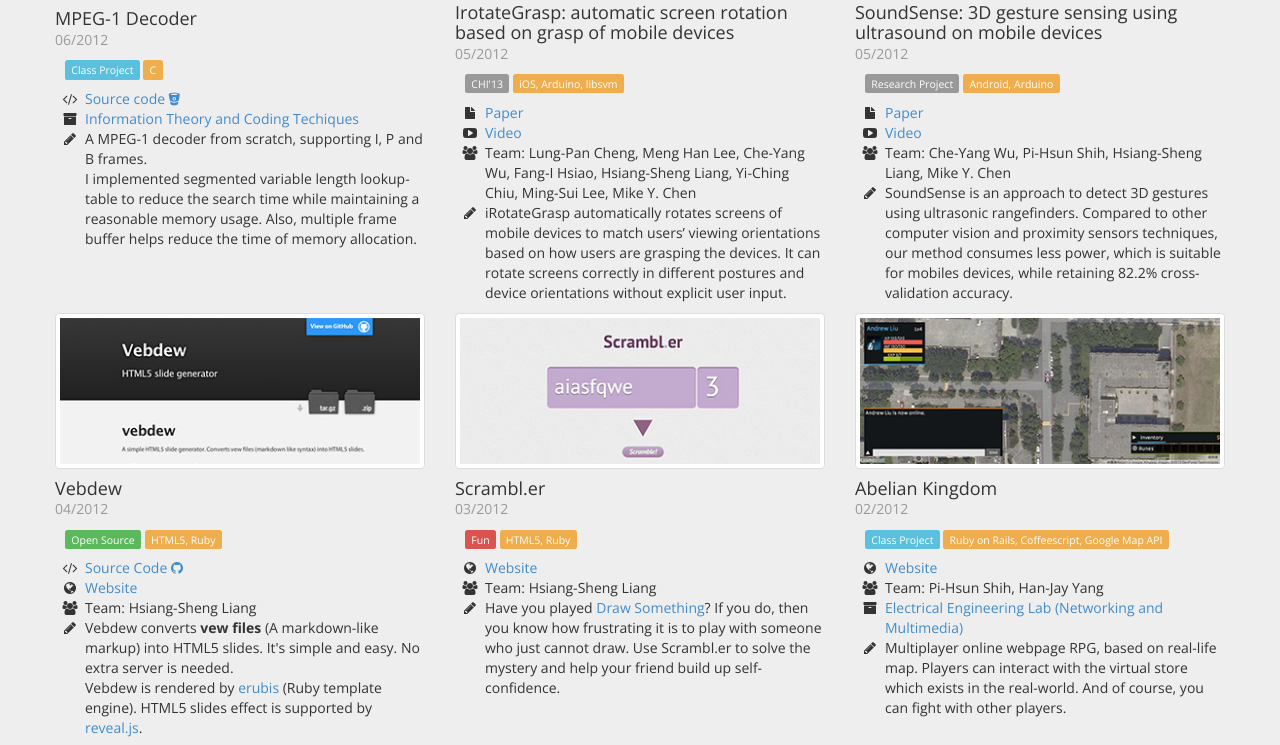
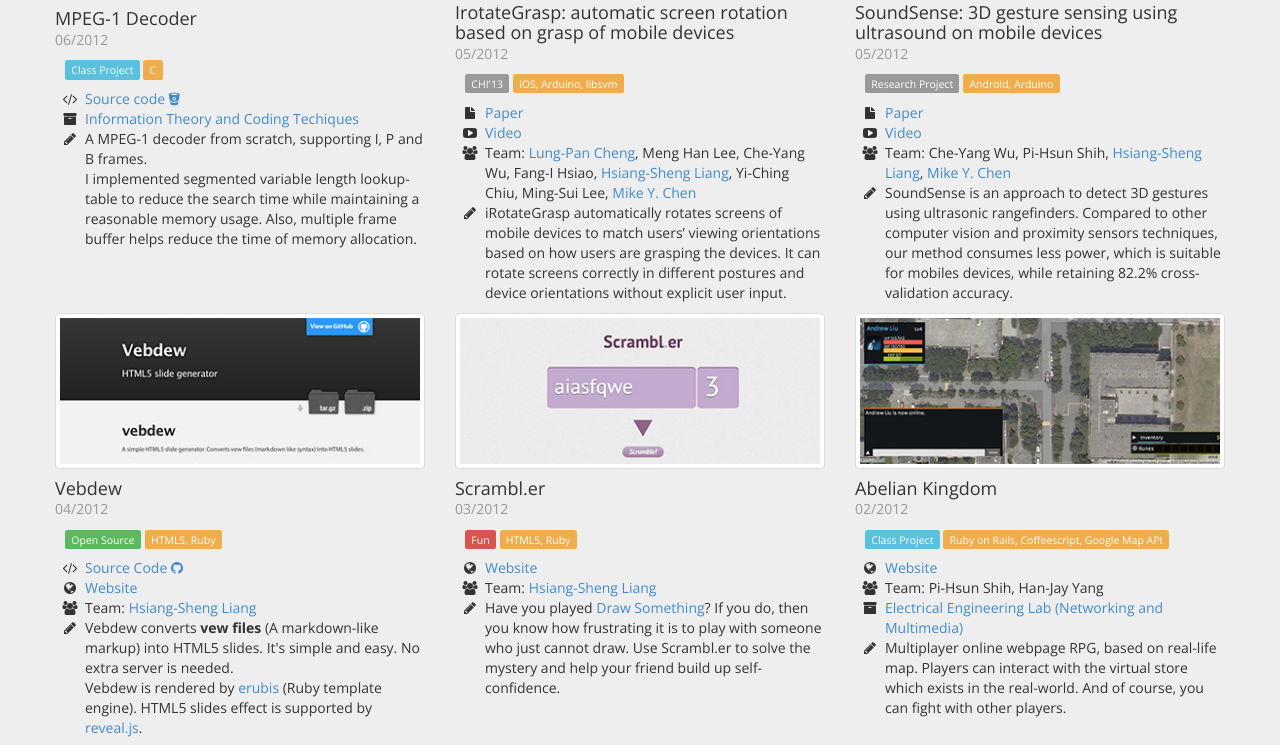
Before and after one commit to andrewytliu/andrewytliu.github.io, a plain HTML site: page index.html in a window 1280 px wide. Shown: the part 1077-1822 px from the top of the page. Drawn offline with nearby package versions, Linux system fonts and the light colour scheme; a script that the page names is missing.

Commit message:
Adding website link

```diff
--- a/index.html
+++ b/index.html
@@ -135,7 +135,7 @@
                 <ul class="list-unstyled icons-ul">
                     <li><i class="icon-li icon-file"></i><a href="http://dl.acm.org/citation.cfm?id=2481424">Paper</a></li>
                     <li><i class="icon-li icon-youtube-play"></i><a href="http://www.youtube.com/watch?v=HkgJDIs2oeY">Video</a></li>
-                    <li><i class="icon-li icon-group"></i>Team: Lung-Pan Cheng, Meng Han Lee, Che-Yang Wu, Fang-I Hsiao, Hsiang-Sheng Liang, Yi-Ching Chiu, Ming-Sui Lee, Mike Y. Chen</li>
+                    <li><i class="icon-li icon-group"></i>Team: <a href="http://xman.tw/">Lung-Pan Cheng</a>, Meng Han Lee, Che-Yang Wu, Fang-I Hsiao, <a href="http://mrorz.github.io/">Hsiang-Sheng Liang</a>, Yi-Ching Chiu, Ming-Sui Lee, <a href="http://mikechen.com/">Mike Y. Chen</a></li>
                     <li><i class="icon-li icon-pencil"></i>iRotateGrasp automatically rotates screens of mobile devices to match users’ viewing orientations based on how users are grasping the devices. It can rotate screens correctly in different postures and device orientations without explicit user input.</li>
                 </ul>
             </div>
@@ -149,7 +149,7 @@
                 <ul class="list-unstyled icons-ul">
                     <li><i class="icon-li icon-file"></i><a href="file/soundsense.pdf">Paper</a></li>
                     <li><i class="icon-li icon-youtube-play"></i><a href="http://www.youtube.com/watch?v=LbwLZFGUo4U">Video</a></li>
-                    <li><i class="icon-li icon-group"></i>Team: Che-Yang Wu, Pi-Hsun Shih, Hsiang-Sheng Liang, Mike Y. Chen</li>
+                    <li><i class="icon-li icon-group"></i>Team: Che-Yang Wu, Pi-Hsun Shih, <a href="http://mrorz.github.io/">Hsiang-Sheng Liang</a>, <a href="http://mikechen.com/">Mike Y. Chen</a></li>
                     <li><i class="icon-li icon-pencil"></i>SoundSense is an approach to detect 3D gestures using ultrasonic rangefinders. Compared to other computer vision and proximity sensors techniques, our method consumes less power, which is suitable for mobiles devices, while retaining 82.2% cross-validation accuracy. </li>
                 </ul>
             </div>
@@ -165,7 +165,7 @@
                 <ul class="list-unstyled icons-ul">
                     <li><i class="icon-li icon-code"></i><a href="https://github.com/eggegg/vebdew">Source Code <i class="icon-github"></i></a></li>
                     <li><i class="icon-li icon-globe"></i><a href="http://andrew-liu.info/vebdew/">Website</a></li>
-                    <li><i class="icon-li icon-group"></i>Team: Hsiang-Sheng Liang</li>
+                    <li><i class="icon-li icon-group"></i>Team: <a href="http://mrorz.github.io/">Hsiang-Sheng Liang</a></li>
                     <li><i class="icon-li icon-pencil"></i>Vebdew converts <b>vew files</b> (A markdown-like markup) into HTML5 slides. It's simple and easy. No extra server is needed.<br>
                     Vebdew is rendered by <a href="http://www.kuwata-lab.com/erubis/">erubis</a> (Ruby template engine). HTML5 slides effect is supported by <a href="http://lab.hakim.se/reveal-js/">reveal.js</a>.</li>
                 </ul>
@@ -179,7 +179,7 @@
                 <span class="label label-warning">HTML5, Ruby</span></p>
                 <ul class="list-unstyled icons-ul">
                     <li><i class="icon-li icon-globe"></i><a href="http://scrambler.herokuapp.com/">Website</a></li>
-                    <li><i class="icon-li icon-group"></i>Team: Hsiang-Sheng Liang</li>
+                    <li><i class="icon-li icon-group"></i>Team: <a href="http://mrorz.github.io/">Hsiang-Sheng Liang</a></li>
                     <li><i class="icon-li icon-pencil"></i>Have you played <a href="https://www.facebook.com/playdrawsomething">Draw Something</a>? If you do, then you know how frustrating it is to play with someone who just cannot draw. Use Scrambl.er to solve the mystery and help your friend build up self-confidence.</li>
                 </ul>
             </div>
@@ -257,7 +257,7 @@
                     <li><i class="icon-li icon-globe"></i><a href="http://www.ntumobile.org/receipt/">Website</a></li>
                     <li><i class="icon-li icon-youtube-play"></i><a href="http://www.youtube.com/watch?v=LxiZ7VSqnXU">Video</a></li>
                     <li><i class="icon-li icon-file"></i><a href="http://prezi.com/stz2qdki0ffr/presentation/">Slides</a></li>
-                    <li><i class="icon-li icon-group"></i>Team: Hsian-Sheng Liang, Wei-Han Chen</li>
+                    <li><i class="icon-li icon-group"></i>Team: <a href="http://mrorz.github.io/">Hsiang-Sheng Liang</a>, Wei-Han Chen</li>
                     <li><i class="icon-li icon-trophy"></i><a href="http://www.jtv.com.tw/AppStar/">AppStar Mobile Application Competition 3rd Place</a></li>
                     <li><i class="icon-li icon-pencil"></i>Invoice Serial Scanner is an android app for scanning invoice serials through OCR for lottery in Taiwan. We are able to perform OCR scans 10 times per second on mobile devices through the implementation of pixel-space computer vision techniques.</li>
                 </ul>
@@ -272,7 +272,7 @@
                 <ul class="list-unstyled icons-ul">
                     <li><i class="icon-li icon-globe"></i><a href="http://www.ntumobile.org/squidterminator/">Website</a></li>
                     <li><i class="icon-li icon-youtube-play"></i><a href="http://www.youtube.com/watch?v=u_3YnAb9ZEY">Video</a></li>
-                    <li><i class="icon-li icon-group"></i>Team: Hsian-Sheng Liang, Yu-Chi Chen</li>
+                    <li><i class="icon-li icon-group"></i>Team: <a href="http://mrorz.github.io/">Hsiang-Sheng Liang</a>, Yu-Chi Chen</li>
                     <li><i class="icon-li icon-trophy"></i><a href="http://www.mobilehero.com/">MobileHero Smart Handheld Devices UX Contest Best Government Application Award</a></li>
                     <li><i class="icon-li icon-pencil"></i>Squid terminator is an android app for filing in cars which cause air pollution to the government directly from smartphone. We simplify the process, so that the app will automatically report the position (by GPS) and the time of the incidence from the smartphone.</li>
                 </ul>
@@ -287,7 +287,7 @@
                 <ul class="list-unstyled icons-ul">
                     <li><i class="icon-li icon-file"></i><a href="http://dl.acm.org/citation.cfm?id=2208374">Paper</a></li>
                     <li><i class="icon-li icon-youtube-play"></i><a href="http://www.youtube.com/watch?v=gvJYqIRyJ_8">Video</a></li>
-                    <li><i class="icon-li icon-group"></i>Team: Lung-Pan Cheng, Fang-I Hsiao, Mike Y. Chen</li>
+                    <li><i class="icon-li icon-group"></i>Team: <a href="http://xman.tw/">Lung-Pan Cheng</a>, Fang-I Hsiao, <a href="http://mikechen.com/">Mike Y. Chen</a></li>
                     <li><i class="icon-li icon-pencil"></i>iRotate augments gravity-based approach, and uses front cameras on mobile devices to detect users’ faces and rotates screens accordingly. It requires no explicit user input and supports different user postures and device orientations. We have implemented an iRotate that works in real-time on iPhone and iPad, and we assess the accuracy and limitations of iRotate through a 20- participant feasibility study.</li>
                 </ul>
             </div>
@@ -328,7 +328,7 @@
                 <span class="label label-warning">Ruby on Rails</span></p>
                 <ul class="list-unstyled icons-ul">
                     <li><i class="icon-li icon-globe"></i><a href="http://decklr.heroku.com/">Website</a></li>
-                    <li><i class="icon-li icon-group"></i>Team: Hsian-Sheng Liang, Chia-Huai Chang</li>
+                    <li><i class="icon-li icon-group"></i>Team: <a href="http://mrorz.github.io/">Hsiang-Sheng Liang</a>, Chia-Huai Chang</li>
                     <li><i class="icon-li icon-archive"></i><a href="http://cloudexpo.ntumobile.org/">Network and Platform Service Programming</a></li>
                     <li><i class="icon-li icon-pencil"></i>Decklr is a web app to keep your flashcard decks. We provide review program for efficient learning. You can share your decks with your friends. Mobile version is also available, so you can learn when you're on the way to school or waiting for friends.</li>
                 </ul>
@@ -422,15 +422,15 @@
         </div>
         <h3><a href="http://dl.acm.org/citation.cfm?id=2481424">IrotateGrasp: automatic screen rotation based on grasp of mobile devices</a></h3>
         <p>ACM CHI 2013, Short Paper, Paris, France, 05/2013<br>
-        Lung-Pan Cheng, Meng Han Lee, Che-Yang Wu, Fang-I Hsiao, <b>Yen-Ting Liu</b>, Hsiang-Sheng Liang, Yi-Ching Chiu, Ming-Sui Lee, Mike Y. Chen
+        <a href="http://xman.tw/">Lung-Pan Cheng</a>, Meng Han Lee, Che-Yang Wu, Fang-I Hsiao, <b>Yen-Ting Liu</b>, <a href="http://mrorz.github.io/">Hsiang-Sheng Liang</a>, Yi-Ching Chiu, Ming-Sui Lee, <a href="http://mikechen.com/">Mike Y. Chen</a>
         </p>
         <h3><a href="http://dl.acm.org/citation.cfm?id=2380305">iRotate grasp: automatic screen rotation based on grasp of mobile devices</a></h3>
         <p>ACM UIST 2012, Poster Session, Cambridge, Massachusetts, 10/2012<br>
-        Lung-Pan Cheng, Fang-I Hsiao, <b>Yen-Ting Liu</b>, Mike Y. Chen
+        <a href="http://xman.tw/">Lung-Pan Cheng</a>, Fang-I Hsiao, <b>Yen-Ting Liu</b>, <a href="http://mikechen.com/">Mike Y. Chen</a>
         </p>
         <h3><a href="http://dl.acm.org/citation.cfm?id=2208374">iRotate: automatic screen rotation based on face orientation</a></h3>
         <p>ACM CHI 2012, Short Paper, Austin, Texas, 05/2012<br>
-        Lung-Pan Cheng, Fang-I Hsiao, <b>Yen-Ting Liu</b>, Mike Y. Chen
+        <a href="http://xman.tw/">Lung-Pan Cheng</a>, Fang-I Hsiao, <b>Yen-Ting Liu</b>, <a href="http://mikechen.com/">Mike Y. Chen</a>
         </p>
     </div>
     <div class="pane"><div class="container">
```
